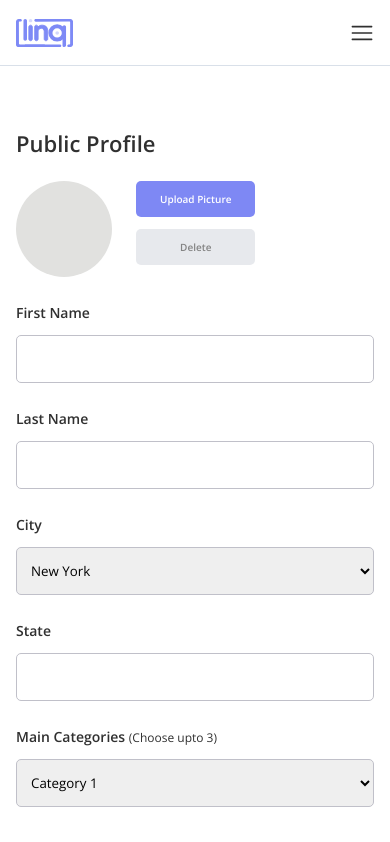
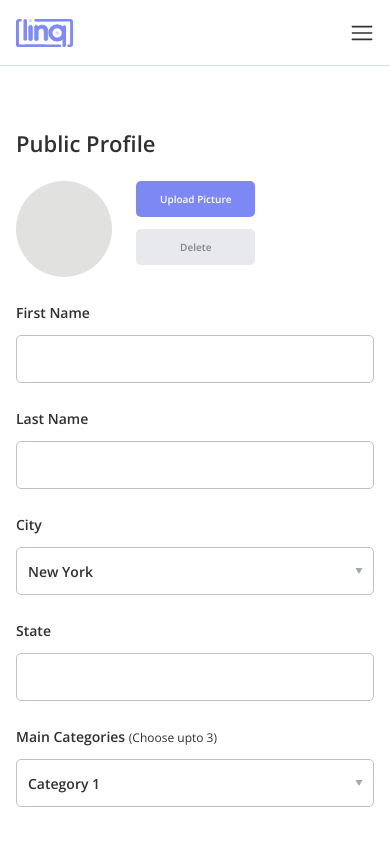
Before and after one commit to healer1064/Lynq_Console, a Next.js app: page /edit-profile in a window 390 px wide. Shown: the top 842 px of the page. Built offline with nearby package versions, Linux system fonts and the light colour scheme.

Commit message:
Bugs fixed

```diff
--- /dev/null
+++ b/components/EditProfile/EditProfileDropdown.js
@@ -0,0 +1,17 @@
+// styles
+import styles from "../../styles/EditProfile.module.sass";
+
+const PublicScreenDropdown = ({ data }) => {
+  return (
+    <div className={styles.edit_profile_dropdown}>
+      <select>
+        {data.map((item, index) => {
+          return <option key={index}>{item}</option>;
+        })}
+      </select>
+      <img src="/img/public-screen-dropdown-icon.svg" alt="dropdown" />
+    </div>
+  );
+};
+
+export default PublicScreenDropdown;
--- a/pages/edit-profile.js
+++ b/pages/edit-profile.js
@@ -7,6 +7,10 @@ import styles from "../styles/EditProfile.module.sass";
 // components
 import Navbar from "../components/Navbar";
 import Leftbar from "../components/Leftbar";
+import EditProfileDropdown from "../components/EditProfile/EditProfileDropdown";
+
+const cities = ["New York", "Washington DC"];
+const categories = ["Category 1", "Category 2"];
 
 const EditProfile = () => {
   return (
@@ -43,10 +47,7 @@ const EditProfile = () => {
               </div>
               <div>
                 <label>City</label>
-                <select>
-                  <option>New York</option>
-                  <option>Washington DC</option>
-                </select>
+                <EditProfileDropdown data={cities} />
               </div>
               <div>
                 <label>State</label>
@@ -56,10 +57,7 @@ const EditProfile = () => {
                 <label>
                   Main Categories <span>(Choose upto 3)</span>
                 </label>
-                <select>
-                  <option>Category 1</option>
-                  <option>Category 2</option>
-                </select>
+                <EditProfileDropdown data={categories} />
               </div>
               <h3>Social Information</h3>
               <div>
--- a/styles/EditProfile.module.sass
+++ b/styles/EditProfile.module.sass
@@ -1,6 +1,44 @@
 .edit_profile
     width: 100%
     padding: 24px 0
+
+    .edit_profile_dropdown
+        display: flex
+        align-items: center
+        width: 50%
+        height: 44px
+        border: 1px solid #C0C0C9
+        box-sizing: border-box
+        border-radius: 5px
+        cursor: pointer
+        position: relative
+        overflow: hidden
+        margin-top: 8px
+        margin-bottom: 16px
+        select
+            width: 100%
+            padding: 0 10px
+            background: transparent
+            height: 44px
+            flex-grow: 1
+            font-weight: 600
+            font-size: 14px
+            line-height: 19px
+            color: #303030
+            padding-right: 10px
+            -webkit-appearance: none
+            -moz-appearance: none
+            text-indent: 1px
+            text-overflow: ''
+            border: none
+            cursor: pointer
+            overflow: hidden
+            z-index: 10
+            &:focus
+                outline: none
+        img
+            position: absolute
+            right: 10px
     h3
         font-weight: bold
         font-size: 18px
@@ -57,18 +95,18 @@
         padding: 0 10px
         &:focus
             outline: none
-    select
-        display: block
-        width: 50%
-        height: 44px
-        border: 1px solid #C0C0C9
-        box-sizing: border-box
-        border-radius: 5px
-        margin-top: 8px
-        margin-bottom: 16px
-        padding: 0 10px
-        &:focus
-            outline: none
+    // select
+    //     display: block
+    //     width: 50%
+    //     height: 44px
+    //     border: 1px solid #C0C0C9
+    //     box-sizing: border-box
+    //     border-radius: 5px
+    //     margin-top: 8px
+    //     margin-bottom: 16px
+    //     padding: 0 10px
+    //     &:focus
+    //         outline: none
     textarea
         display: block
         width: 50%
@@ -91,6 +129,35 @@
 @media (max-width: 519px)
     .edit_profile
         padding: 32px 0
+        .edit_profile_dropdown
+            width: 100%
+            height: 48px
+            margin-top: 12px
+            margin-bottom: 24px
+            select
+                width: 100%
+                padding: 0 10px
+                background: transparent
+                height: 44px
+                flex-grow: 1
+                font-weight: 600
+                font-size: 14px
+                line-height: 19px
+                color: #303030
+                padding-right: 10px
+                -webkit-appearance: none
+                -moz-appearance: none
+                text-indent: 1px
+                text-overflow: ''
+                border: none
+                cursor: pointer
+                overflow: hidden
+                z-index: 10
+                &:focus
+                    outline: none
+            img
+                position: absolute
+                right: 10px
         h3
             font-weight: 600
             font-size: 22px
@@ -120,11 +187,11 @@
             height: 48px
             margin-top: 12px
             margin-bottom: 24px
-        select
-            width: 100%
-            height: 48px
-            margin-top: 12px
-            margin-bottom: 24px
+        // select
+        //     width: 100%
+        //     height: 48px
+        //     margin-top: 12px
+        //     margin-bottom: 24px
         textarea
             width: 100%
             height: 140px
--- a/styles/main.sass
+++ b/styles/main.sass
@@ -28,6 +28,41 @@ body
   background: #FFF
   margin: 0
   font-family: 'Open Sans'
+
+.dropdown-menu
+  display: flex
+  align-items: center
+  width: 100%
+  height: 35px
+  border: 1px solid #D9E0E9
+  box-sizing: border-box
+  border-radius: 3px
+  cursor: pointer
+  position: relative
+  overflow: hidden
+  select
+      padding: 0 50px 0 10px
+      background: transparent
+      height: 35px
+      flex-grow: 1
+      font-weight: 600
+      font-size: 14px
+      line-height: 19px
+      color: #303030
+      padding-right: 10px
+      -webkit-appearance: none
+      -moz-appearance: none
+      text-indent: 1px
+      text-overflow: ''
+      border: none
+      cursor: pointer
+      overflow: hidden
+      z-index: 10
+      &:focus
+        outline: none
+  img
+    position: absolute
+    right: 10px
 
 .header
   width: 100%
```
Also changed, not shown: components/PublicScreen/PublicScreenDropdown.js (added, +17 -0 lines), components/PublicScreen/PublicScreenRightbar.js (+4 -4 lines), components/PublicScreen2/PublicScreen2Rightbar.js (+4 -4 lines), styles/PublicScreen.module.sass (+35 -17 lines), public/img/public-screen-dropdown-icon.svg (added).
